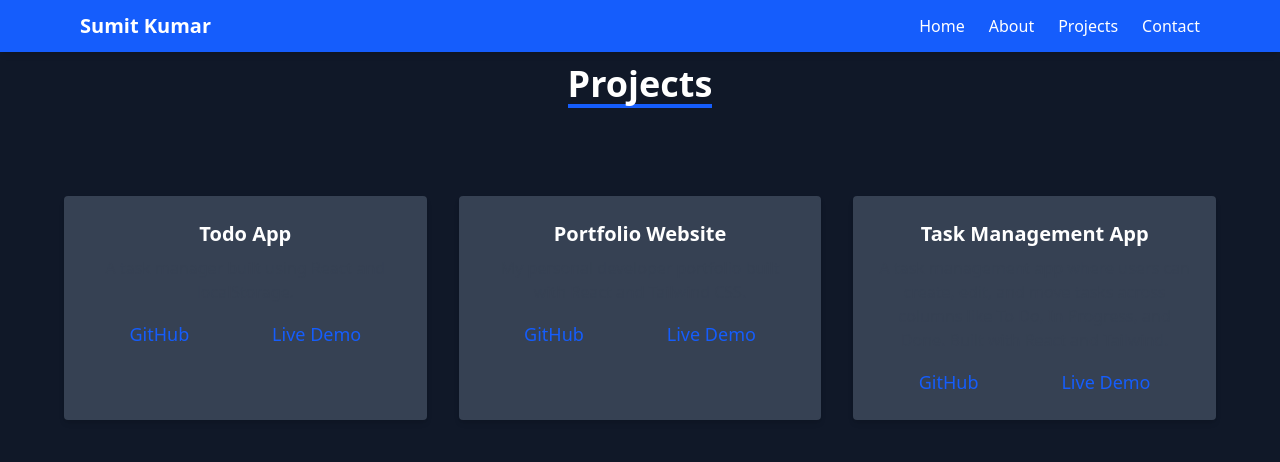
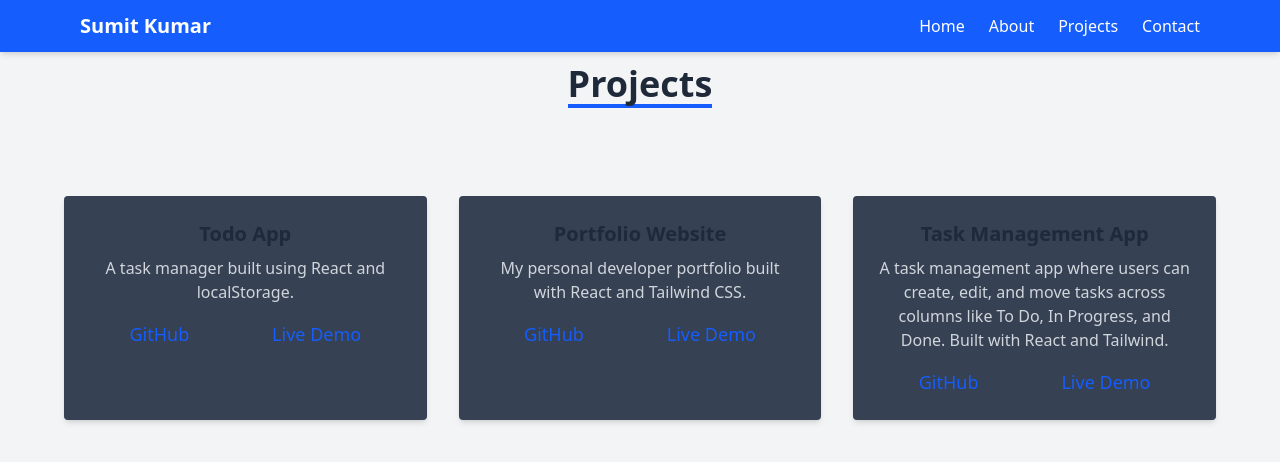
Before and after one commit to sumit320/my-portfolio-website, a React (Vite) app: page /projects in a window 1280 px wide. Shown: the top 462 px of the page. Built offline with nearby package versions, Linux system fonts and the light colour scheme.

Commit message:
intial commit

```diff
--- a/src/components/Hero.jsx
+++ b/src/components/Hero.jsx
@@ -41,7 +41,6 @@ const Hero = () => {
         <a
           href="/resume.pdf"
           target="_blank"
-          rel="noopener noreferrer"
           className="px-6 py-2 bg-green-600 text-white rounded hover:bg-green-800 transition flex items-center gap-2"
         >
           <FaEye />
--- a/src/components/Projects.jsx
+++ b/src/components/Projects.jsx
@@ -5,7 +5,7 @@ const Projects = () => {
   return (
     <section
       id="projects"
-      className=" min-h-screen bg-gray-900 text-white py-16 px-4"
+      className=" min-h-screen bg-gray-100 dark:bg-gray-900 text-gray-800 dark:text-white py-16 px-4"
     >
       <div className="max-w-6xl mx-auto text-center">
         <h2 className="text-3xl md:text-4xl font-bold mb-12 border-b-4 border-blue-600 inline-block">
@@ -19,18 +19,20 @@ const Projects = () => {
               className="bg-gray-700 p-6 rounded shadow-md  hover:scale-110 transition duration-300"
             >
               <h3 className="text-xl font-semibold mb-2">{project.title}</h3>
-              <p className="text-gray-700 dark:text-gray-300 mb-4">
+              <p className="text-gray-300 dark:text-gray-300 mb-4">
                 {project.description}
               </p>
               <div className="flex justify-around items-center md:text-lg font-medium">
                 <a
                   href={project.github}
+                  target="_blank"
                   className="text-blue-600 hover:text-blue-500"
                 >
                   GitHub
                 </a>
                 <a
                   href={project.link}
+                  target="_blank"
                   className="text-blue-600 hover:text-blue-500"
                 >
                   Live Demo
```
